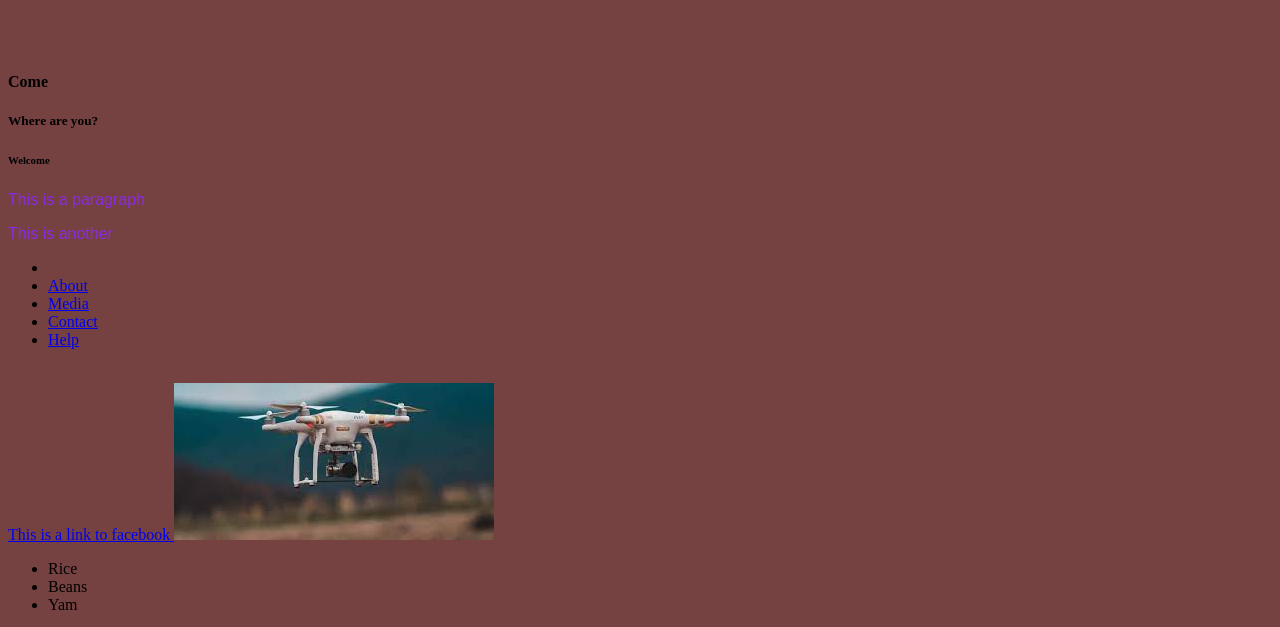
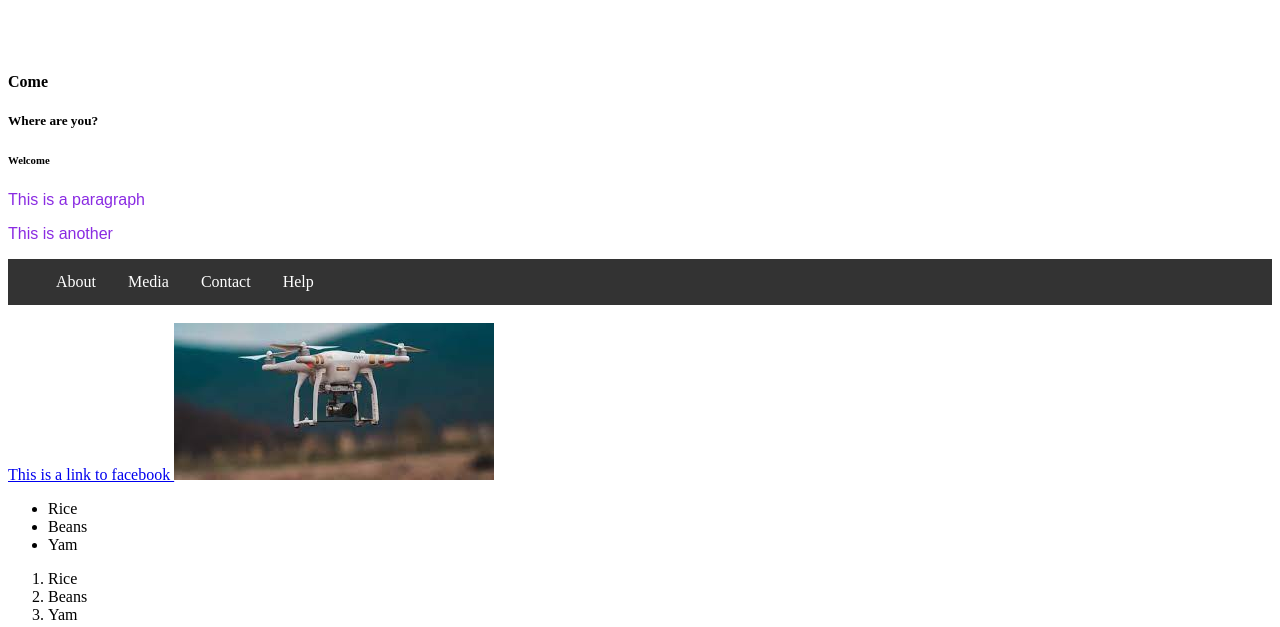
Before and after one commit to Onyedikachi1/test, a plain HTML site: page index.html in a window 1280 px wide. Shown: the part 152-779 px from the top of the page. Drawn offline with Linux system fonts and the light colour scheme.

Commit message:
style.css

```diff
--- a/css/style.css
+++ b/css/style.css
@@ -1,6 +1,6 @@
-body{
+/*body{
     background-color: rgb(118, 65, 65);
-}
+}*/
            /* body { background-color: beige;}*/
             h1 { color: white;}
             h3 { color: blue;}
@@ -89,7 +89,29 @@ body{
                 height: 240px;
                 border-radius: 50px;
             }
-
             .form {
                 text-align: center;
+
             }
+
+            .navi{
+                list-style-type: none;
+                margin: 0;
+                padding: 0;
+                overflow: hidden;
+                background-color: #333;
+            }
+            .list{
+                float: left;
+            }
+
+            .list a{
+                display: block;
+                color: white;
+                text-align: center;
+                padding: 14px 16px;
+                text-decoration: none;
+            }
+            .list a:hover {
+                background-color:#111;
+            }
```
